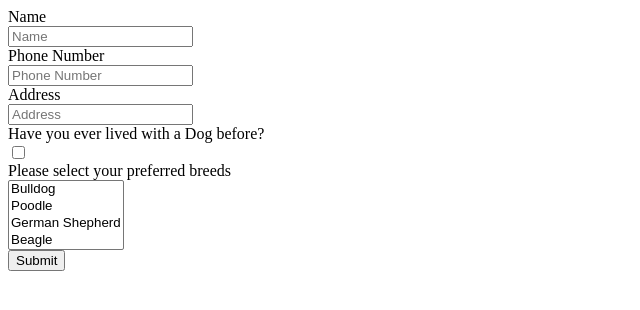
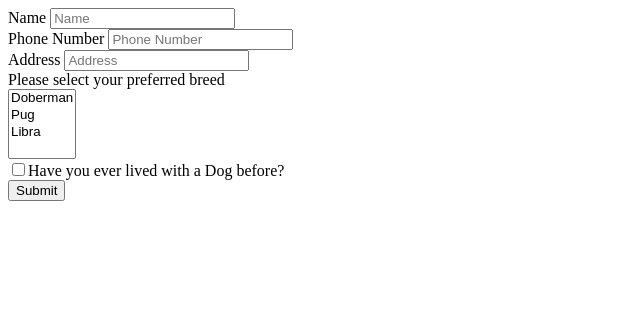
Before and after one commit to acciojob/dog-adoption-application-Harshadsonar, a website: page main.html in a window 1280 px wide. Shown: the whole page, without its empty margins (0-640 px from the left). Drawn offline with Linux system fonts and the light colour scheme.

Commit message:
created a submission

```diff
--- a/main.html
+++ b/main.html
@@ -1,30 +1,32 @@
-<form action="#" method="post">
-    <div class="form-action">
-        <label for="name">Name</label><br>
-        <input type="text" id="name" placeholder="Name"><br>
-    </div>
-    <div class="form-action">
-        <label for="phone">Phone Number</label><br>
-        <input type="text" id="phone" placeholder="Phone Number"><br>
-    </div>
-    <div class="form-action">
-        <label for="address">Address</label><br>
-        <input type="text" id="address" placeholder="Address"><br>
-    </div>
-    <div class="form-action">
-        <label for="checkbox">Have you ever lived with a Dog before?</label><br>
-        <input type="checkbox" id="checkbox" value="Have you ever lived with a Dog before?"><br>
-    </div>
-    <div class="form-action">
-        <label for="multiSelect">Please select your preferred breeds</label><br>
-        <select id="multiSelect" multiple>
-            <option value="Bulldog">Bulldog</option>
-            <option value="Poodle">Poodle</option>
-            <option value="German Shepherd">German Shepherd</option>
-            <option value="Beagle">Beagle</option>
-        </select>
-    </div>
-    <div class="form-action">
-        <button id="submit" type="submit" value="Submit">Submit</button>
-    </div>
-</form>
+<!DOCTYPE html>
+
+<html>
+
+<head>
+	<link rel="stylesheet" href="styles.css">
+</head>
+
+<body>
+	<!-- the entire body must be written by student -->
+	<form action="" method="post">
+        <label for="name">Name</label>
+        <input type="text" name="name" id="name" placeholder="Name"><br>
+        <label for="phone">Phone Number</label>
+        <input type="text" name="phone" id="phone" placeholder="Phone Number"><br>
+        <label for="address">Address</label>
+        <input type="text" name="address" id="address" placeholder="Address"><br>
+        <label for="multiselect">Please select your preferred breed</label></br>
+        <select name="multiselect" id="multiSelect" multiple>
+        <option value="doberman">Doberman</option>
+        <option value="pug">Pug</option>
+        <option value="libra">Libra</option>
+	    </select> <br>
+        <input type="checkbox" name="checkbox" id="checkbox" >Have you ever lived with a Dog before?<br>
+        <input type="submit" id="submit" value="Submit">
+    </form>
+    <script type="text/javascript" src="./script.js">
+</script>
+
+</body>
+
+</html
--- a/script.js
+++ /dev/null
@@ -1,3 +0,0 @@
-cy.get('#submit').should('have.attr', 'value', 'Submit');
-cy.get('#submit').should('have.attr', 'id', 'submit');
-cy.get('#submit').should('have.attr', 'type', 'submit');
```
